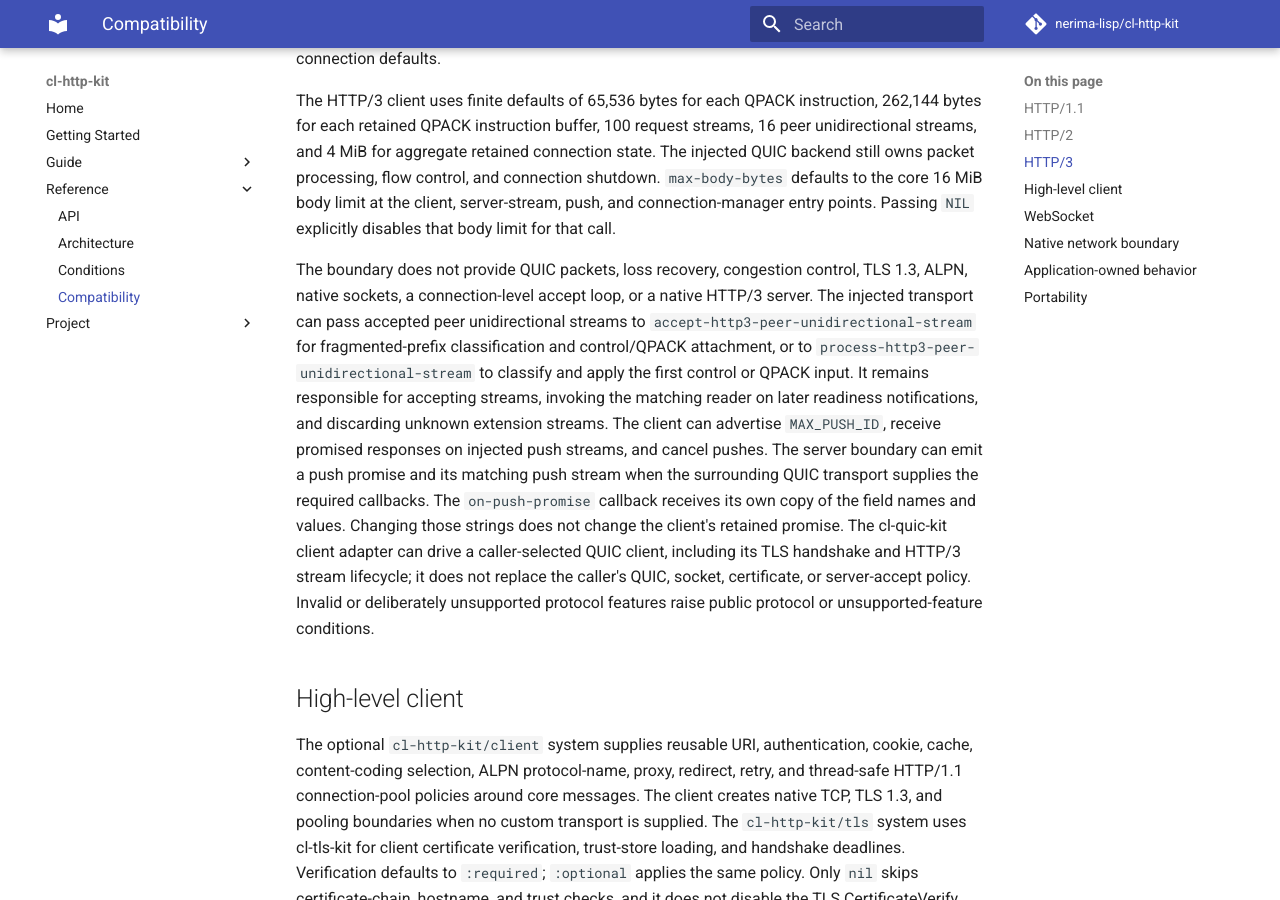
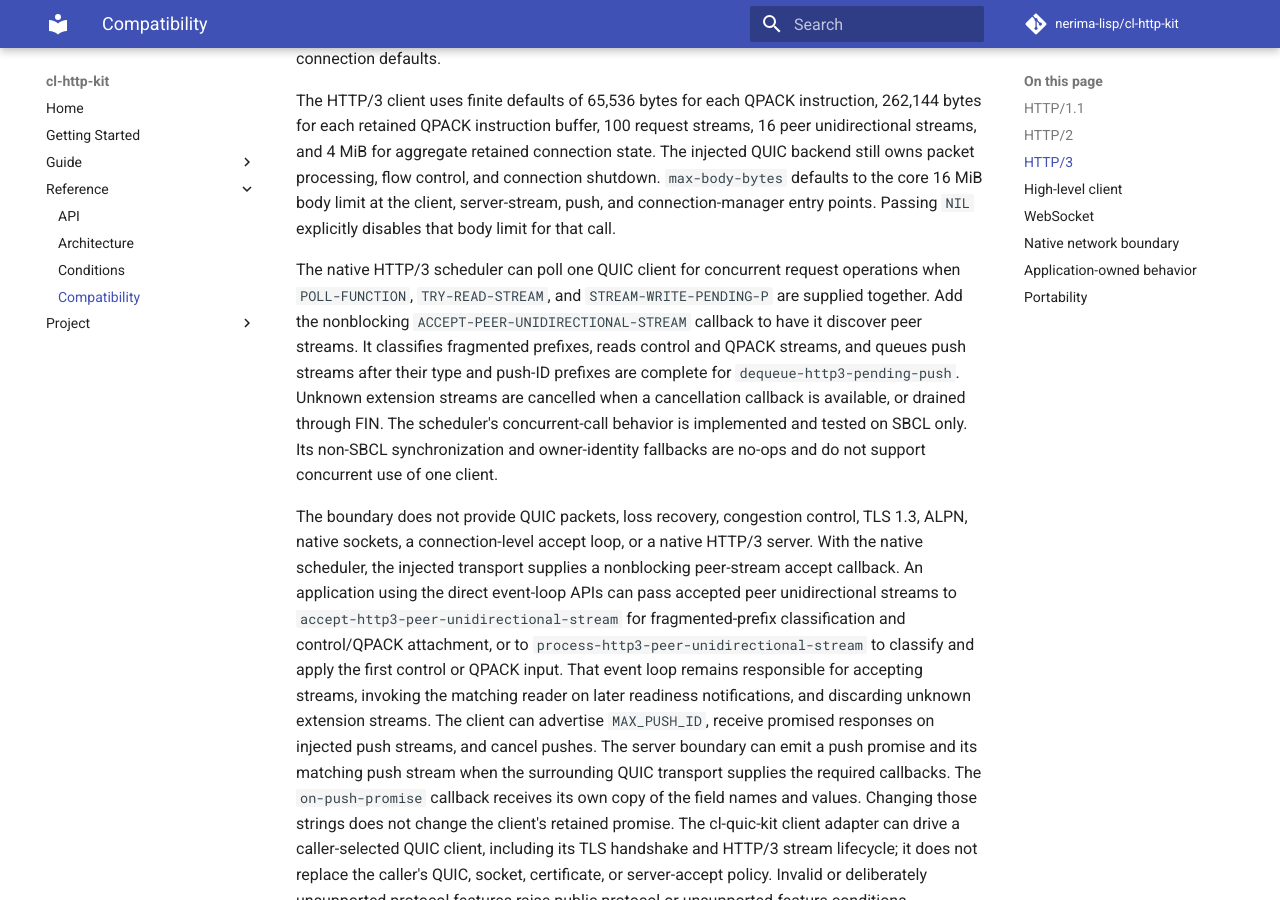
Before and after one commit to nerima-lisp/cl-http-kit, an MkDocs documentation site: the page built from docs/src/reference/compatibility.md, in a window 1280 px wide and 900 px high, scrolled down 2238 px. Built offline with MkDocs 1.6.1 and Material for MkDocs 9.7.7, drawn with Linux system fonts in a browser that asks for light colours; comment, search, counter and statistics services are not loaded; some of the changed text lies outside the part shown.

Commit message:
docs(http3): document scheduler behavior and portability

```diff
--- a/docs/src/reference/compatibility.md
+++ b/docs/src/reference/compatibility.md
@@ -107,16 +107,29 @@ to the core 16 MiB body limit at the client, server-stream, push, and
 connection-manager entry points. Passing `NIL` explicitly disables that body
 limit for that call.
 
+The native HTTP/3 scheduler can poll one QUIC client for concurrent request
+operations when `POLL-FUNCTION`, `TRY-READ-STREAM`, and
+`STREAM-WRITE-PENDING-P` are supplied together. Add the nonblocking
+`ACCEPT-PEER-UNIDIRECTIONAL-STREAM` callback to have it discover peer streams.
+It classifies fragmented prefixes, reads control and QPACK streams, and queues
+push streams after their type and push-ID prefixes are complete for
+`dequeue-http3-pending-push`. Unknown extension
+streams are cancelled when a cancellation callback is available, or drained
+through FIN. The scheduler's concurrent-call behavior is implemented and
+tested on SBCL only. Its non-SBCL synchronization and owner-identity fallbacks
+are no-ops and do not support concurrent use of one client.
+
 The boundary does not provide QUIC packets, loss recovery, congestion control,
 TLS 1.3, ALPN, native sockets, a connection-level accept loop, or a native
-HTTP/3 server. The injected
-transport can pass accepted peer unidirectional streams to
+HTTP/3 server. With the native scheduler, the injected transport supplies a
+nonblocking peer-stream accept callback. An application using the direct
+event-loop APIs can pass accepted peer unidirectional streams to
 `accept-http3-peer-unidirectional-stream` for fragmented-prefix classification
 and control/QPACK attachment, or to
 `process-http3-peer-unidirectional-stream` to classify and apply the first
-control or QPACK input. It remains responsible for accepting streams, invoking
-the matching reader on later readiness notifications, and discarding unknown
-extension streams.
+control or QPACK input. That event loop remains responsible for accepting
+streams, invoking the matching reader on later readiness notifications, and
+discarding unknown extension streams.
 The client can advertise `MAX_PUSH_ID`, receive promised responses on injected
 push streams, and cancel pushes. The server boundary can emit a push promise
 and its matching push stream when the surrounding QUIC transport supplies the
```
Also changed, not shown: other parts of docs/src/reference/compatibility.md (+0 -7 lines), docs/src/reference/api.md (+16 -3 lines).
